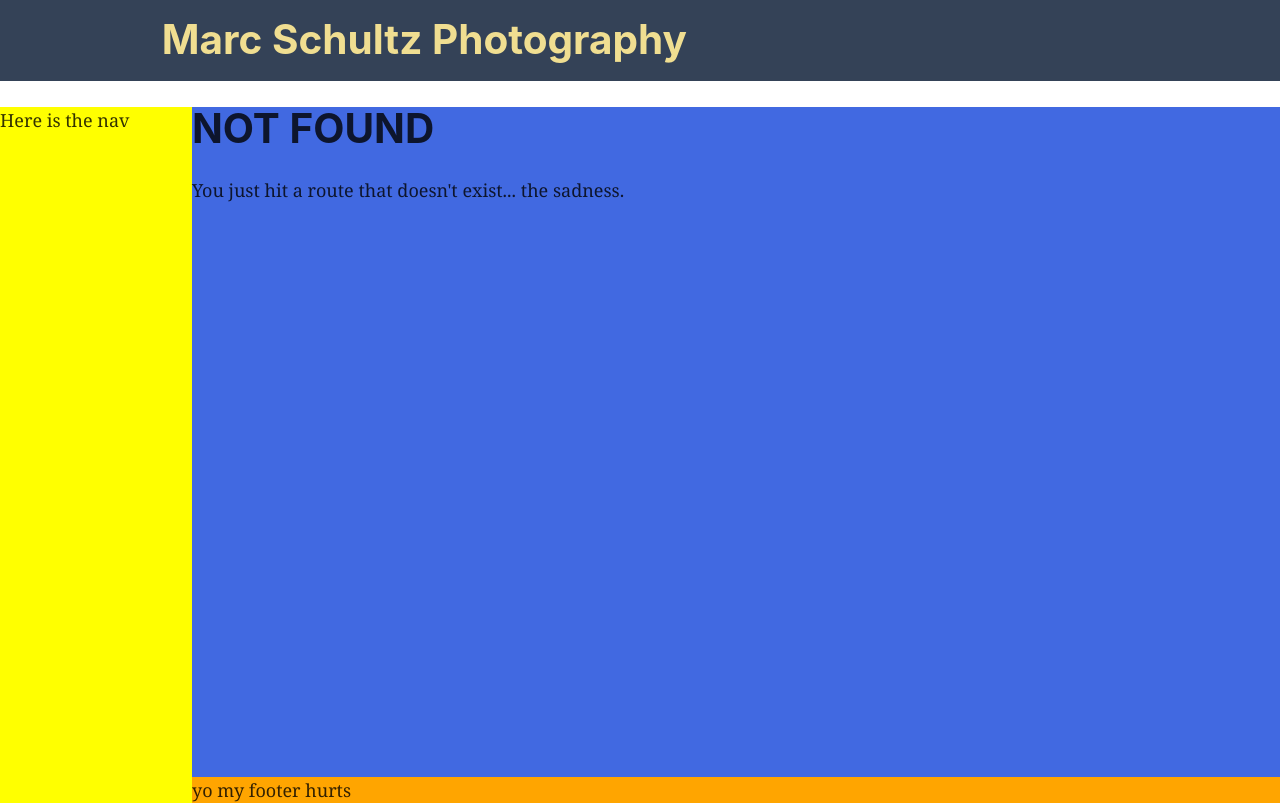
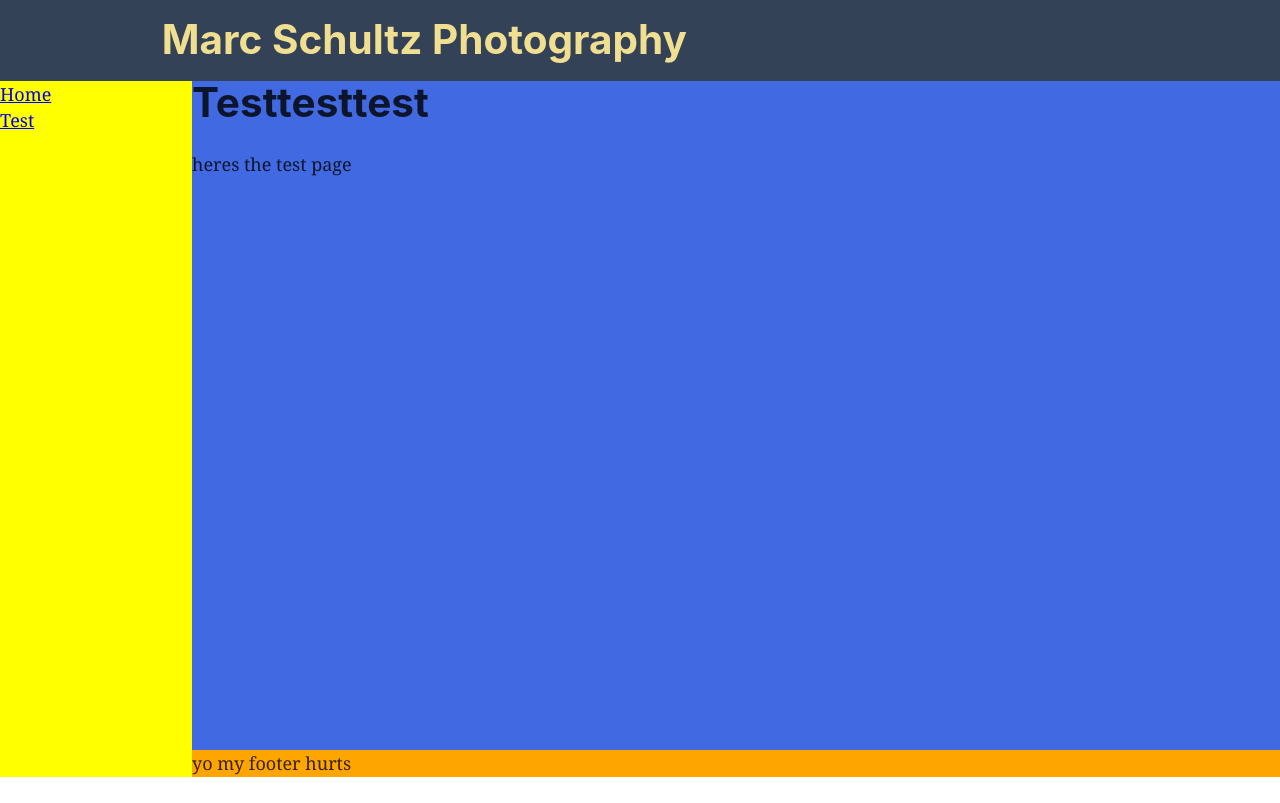
Before and after one commit to gschultz64/marc-photography, a Gatsby site: page /test in a window 1280 px wide. Before the commit this address had no page. Built offline with nearby package versions, Linux system fonts and the light colour scheme; Gatsby itself is replaced by a stand-in of ours.

Commit message:
added links to navbar

```diff
--- a/src/components/header.js
+++ b/src/components/header.js
@@ -5,7 +5,6 @@ const Header = ({ siteTitle }) => (
   <div
     style={{
       background: '#344257',
-      marginBottom: '1.45rem',
     }}
   >
     <div
--- a/src/components/layout.js
+++ b/src/components/layout.js
@@ -7,6 +7,7 @@ import Header from './header'
 import Navbar from './navbar'
 import Footer from './footer'
 import './layout.css'
+
 
 const Layout = ({ children }) => (
   <StaticQuery
--- a/src/components/navbar.js
+++ b/src/components/navbar.js
@@ -3,15 +3,19 @@ import { Link } from 'gatsby'
 
 const Navbar = ({ siteTitle }) => (
   <nav style={styles.nav}>
-    Here is the nav
+    <Link to='/'>Home</Link>
+    <Link to='/test'>Test</Link>
   </nav>
 )
 
 const styles = {
   nav: {
+    display: 'flex',
+    flexDirection: 'column',
     width: '15vw',
     background: 'yellow'
   }
 }
 
+
 export default Navbar
--- /dev/null
+++ b/src/pages/test.js
@@ -0,0 +1,13 @@
+import React from 'react'
+import { Link } from 'gatsby'
+
+import Layout from '../components/layout'
+
+const Test = () => (
+  <Layout>
+    <h1>Testtesttest</h1>
+    <p>heres the test page </p>
+  </Layout>
+)
+
+export default Test
```
